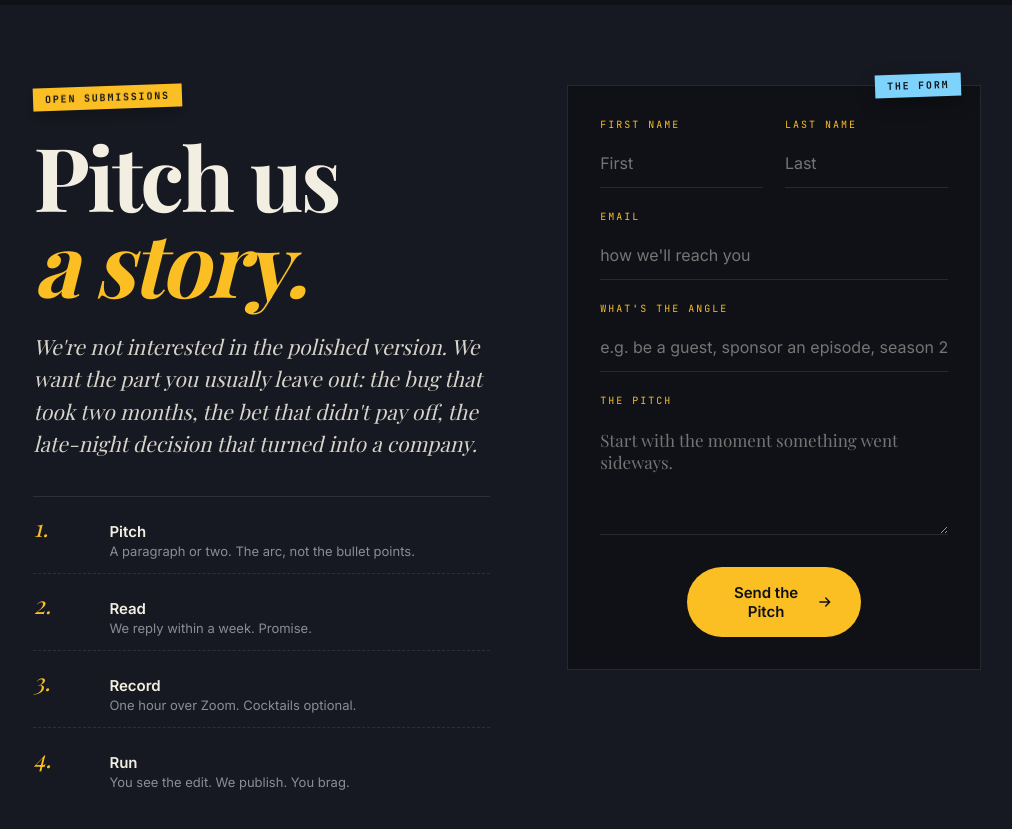
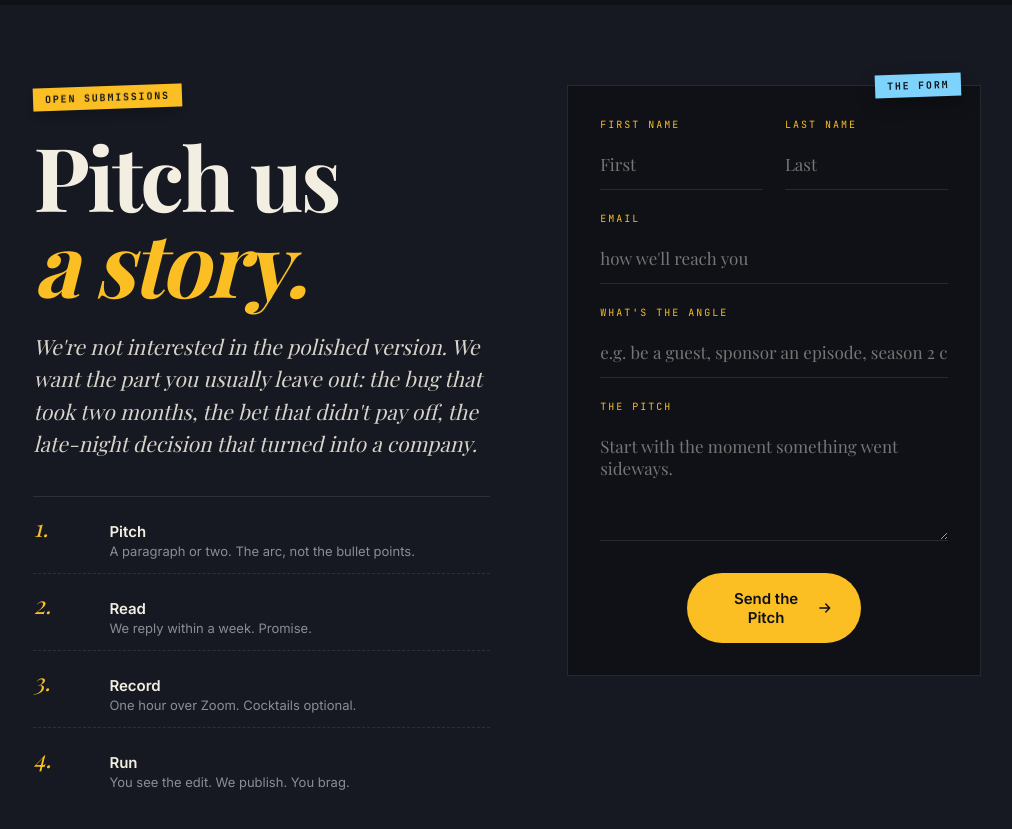
Before and after one commit to puresanfran/devsafterdark, a Next.js app: page / in a window 1280 px wide. Shown: the part 4240-5069 px from the top of the page, without its empty margins (133-1145 px from the left). Built offline with nearby package versions, Linux system fonts and the light colour scheme; a web font is replaced by a local one.

Commit message:
fix: uniform serif font across all form fields

```diff
--- a/app/globals.css
+++ b/app/globals.css
@@ -318,8 +318,8 @@ section.frame { padding: var(--section-py) var(--pad-x); }
 .form-row { display: grid; grid-template-columns: 1fr 1fr; gap: 22px; }
 @media (max-width: 600px) { .form-row { grid-template-columns: 1fr; } }
 .field-label { font-family: var(--mono); font-size: 10px; letter-spacing: 0.2em; text-transform: uppercase; color: var(--accent); }
-.field input, .field textarea { width: 100%; margin-top: 8px; padding: 14px 0; background: transparent; border: none; border-bottom: 1px solid var(--line); color: var(--fg); font-family: var(--sans); font-size: 16px; outline: none; resize: vertical; }
-.field textarea { font-family: var(--serif); font-size: 17px; min-height: 120px; }
+.field input, .field textarea { width: 100%; margin-top: 8px; padding: 14px 0; background: transparent; border: none; border-bottom: 1px solid var(--line); color: var(--fg); font-family: var(--serif); font-size: 17px; outline: none; resize: vertical; }
+.field textarea { min-height: 120px; }
 .field input:focus, .field textarea:focus { border-bottom-color: var(--accent); }
 .chips { display: flex; gap: 8px; flex-wrap: wrap; margin-top: 10px; }
 .chip { padding: 8px 14px; font-family: var(--sans); font-size: 12px; background: transparent; color: var(--fg); border: 1px solid var(--line); cursor: pointer; transition: all 0.15s; }
```
